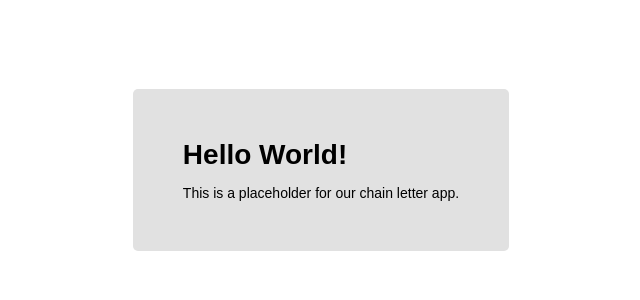
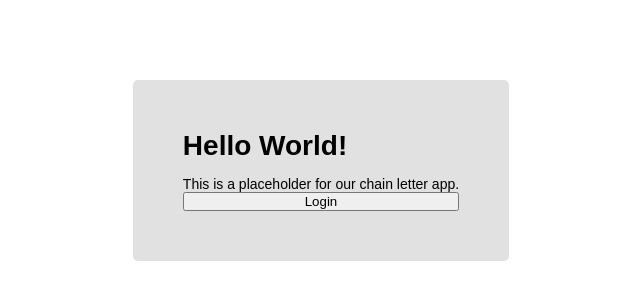
Before and after one commit to Now-Loading/ChainLetter, a React (Create React App) app: page / in a window 1280 px wide. Shown: the part 230-530 px from the top of the page, without its empty margins (319-959 px from the left). Built offline with nearby package versions, Linux system fonts and the light colour scheme; no server answers.

Commit message:
test authProvider

```diff
--- a/src/components/App.js
+++ b/src/components/App.js
@@ -1,13 +1,26 @@
 import React from 'react';
+import { useAuthContext } from '../contexts/AuthContext';
 import './App.css';
 
-const App = () => (
+const App = () => {
+  const { login } = useAuthContext();
+  const handleClick = () => {
+    const email = 'keith.k.charles@gmail.com';
+    const pass = 'IXY]{)3Qg=RqZI6a<8)R';
+    login(email, pass);
+  };
+
+  return (
     <main>
       <div className="app-container">
         <h1>Hello World!</h1>
         <p>This is a placeholder for our chain letter app.</p>
+        <button type="button" onClick={handleClick}>
+          Login
+        </button>
       </div>
     </main>
   );
+};
 
 export default App;
--- a/src/index.js
+++ b/src/index.js
@@ -1,6 +1,17 @@
-import React from 'react';
+import React, { Suspense } from 'react';
 import ReactDOM from 'react-dom';
 import App from './components/App';
+import { AuthProvider } from './contexts/AuthContext';
 import './index.css';
 
-ReactDOM.render(<App />, document.getElementById('root'));
+const Wrappers = () => (
+  <AuthProvider>
+    <Suspense fallback={<h3>Loading...</h3>}>
+      <React.StrictMode>
+        <App />
+      </React.StrictMode>
+    </Suspense>
+  </AuthProvider>
+);
+
+ReactDOM.render(<Wrappers />, document.getElementById('root'));
```
Lines whose indentation alone changed are shown as unchanged.
